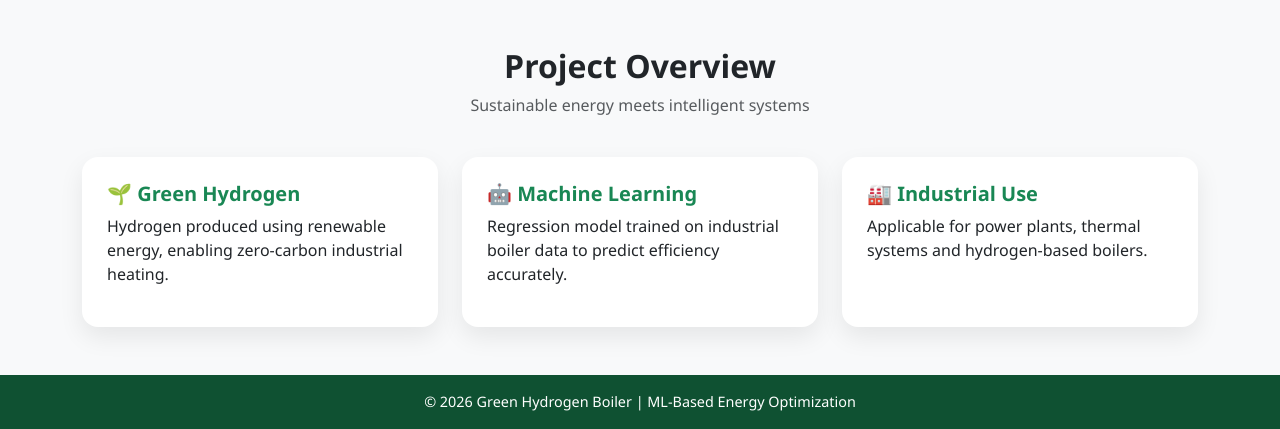
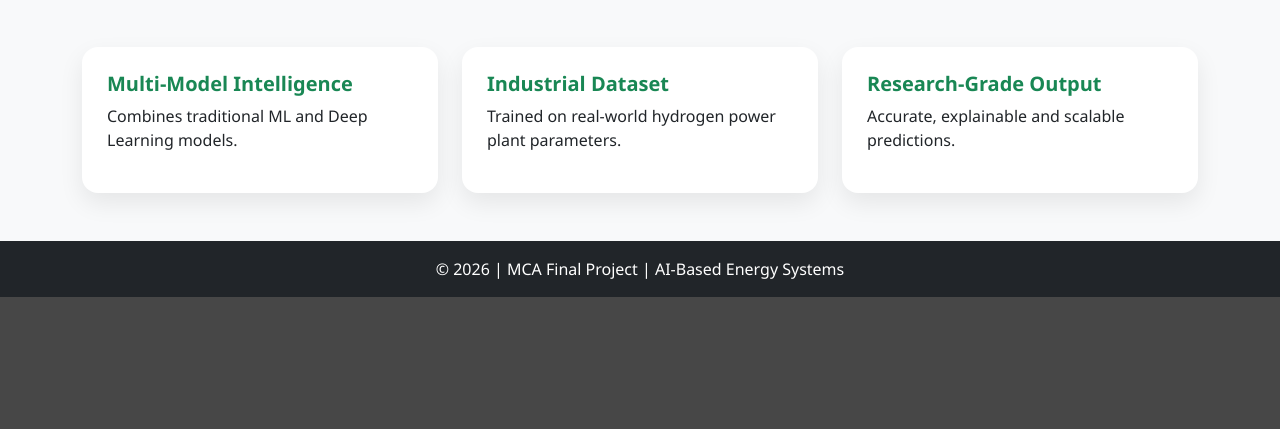
Before and after one commit to adityahr143/green-hydrogen-boiler, a Flask app: page / in a window 1280 px wide. Shown: the part 801-1230 px from the top of the page. After the commit the page ends 1098 px from the top, so only its background shows below. Run offline with Flask 3, Linux system fonts and the light colour scheme; parts of the project's set-up code (start-up, migrations or seed data) failed here and were passed over.

Commit message:
Update index.html

```diff
--- a/templates/index.html
+++ b/templates/index.html
@@ -2,7 +2,7 @@
 <html lang="en">
 <head>
   <meta charset="UTF-8">
-  <title>Green Hydrogen Boiler | ML Based Prediction</title>
+  <title>Industrial Steam Boiler and Turbine System| DL Prediction System</title>
   <meta name="viewport" content="width=device-width, initial-scale=1">
 
   <!-- Bootstrap -->
@@ -24,12 +24,12 @@
       <div class="col-lg-7 text-white">
 
         <h1 class="display-5 fw-bold">
-          Green Hydrogen Boiler
+          Boiler Efficiency Prediction using AI
         </h1>
 
         <p class="lead mt-3">
-          A Machine Learning based web application to predict
-          <strong>Boiler Efficiency</strong> using real-time industrial parameters.
+          Linear Regression • XGBoost • LSTM Ensemble
+          <br>Industrial-scale predictive analytics for power plants
         </p>
 
         <div class="mt-4">
@@ -46,43 +46,31 @@
 <!-- ABOUT SECTION -->
 <section class="about-section py-5">
   <div class="container">
-    <div class="row text-center mb-4">
-      <div class="col">
-        <h2 class="fw-semibold">Project Overview</h2>
-        <p class="text-muted mt-2">
-          Sustainable energy meets intelligent systems
-        </p>
-      </div>
-    </div>
-
     <div class="row g-4">
 
       <div class="col-md-4">
         <div class="info-card">
-          <h5>🌱 Green Hydrogen</h5>
+          <h5>Multi-Model Intelligence</h5>
           <p>
-            Hydrogen produced using renewable energy,
-            enabling zero-carbon industrial heating.
+            Combines traditional ML and Deep Learning models.
           </p>
         </div>
       </div>
 
       <div class="col-md-4">
         <div class="info-card">
-          <h5>🤖 Machine Learning</h5>
+          <h5>Industrial Dataset</h5>
           <p>
-            Regression model trained on industrial boiler data
-            to predict efficiency accurately.
+            Trained on real-world hydrogen power plant parameters.
           </p>
         </div>
       </div>
 
       <div class="col-md-4">
         <div class="info-card">
-          <h5>🏭 Industrial Use</h5>
+          <h5>Research-Grade Output</h5>
           <p>
-            Applicable for power plants, thermal systems
-            and hydrogen-based boilers.
+            Accurate, explainable and scalable predictions.
           </p>
         </div>
       </div>
@@ -92,10 +80,8 @@
 </section>
 
 <!-- FOOTER -->
-<footer class="footer text-center py-3">
-  <p class="mb-0">
-    © 2026 Green Hydrogen Boiler | ML-Based Energy Optimization
-  </p>
+<footer class="bg-dark text-white text-center py-3">
+    © 2026 | MCA Final Project | AI-Based Energy Systems
 </footer>
 </body>
 </html>
```
